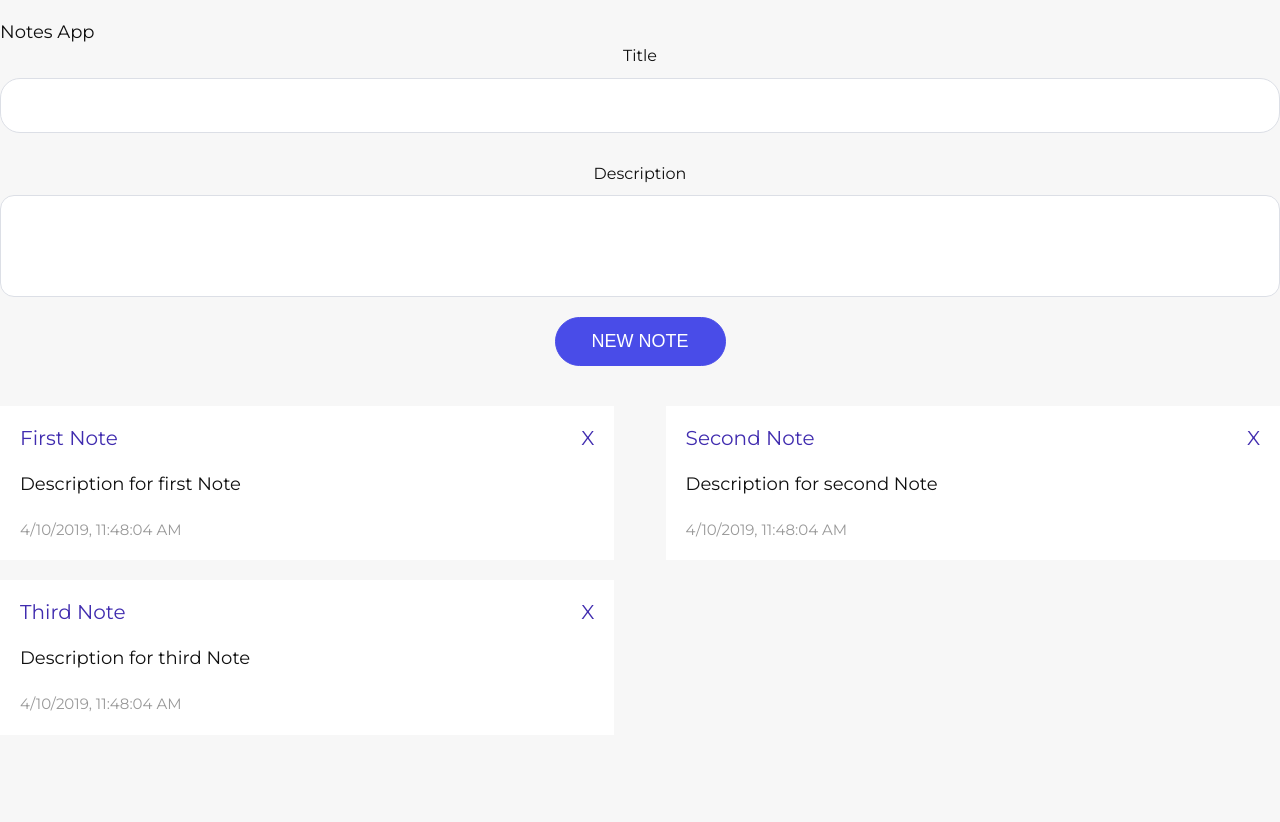
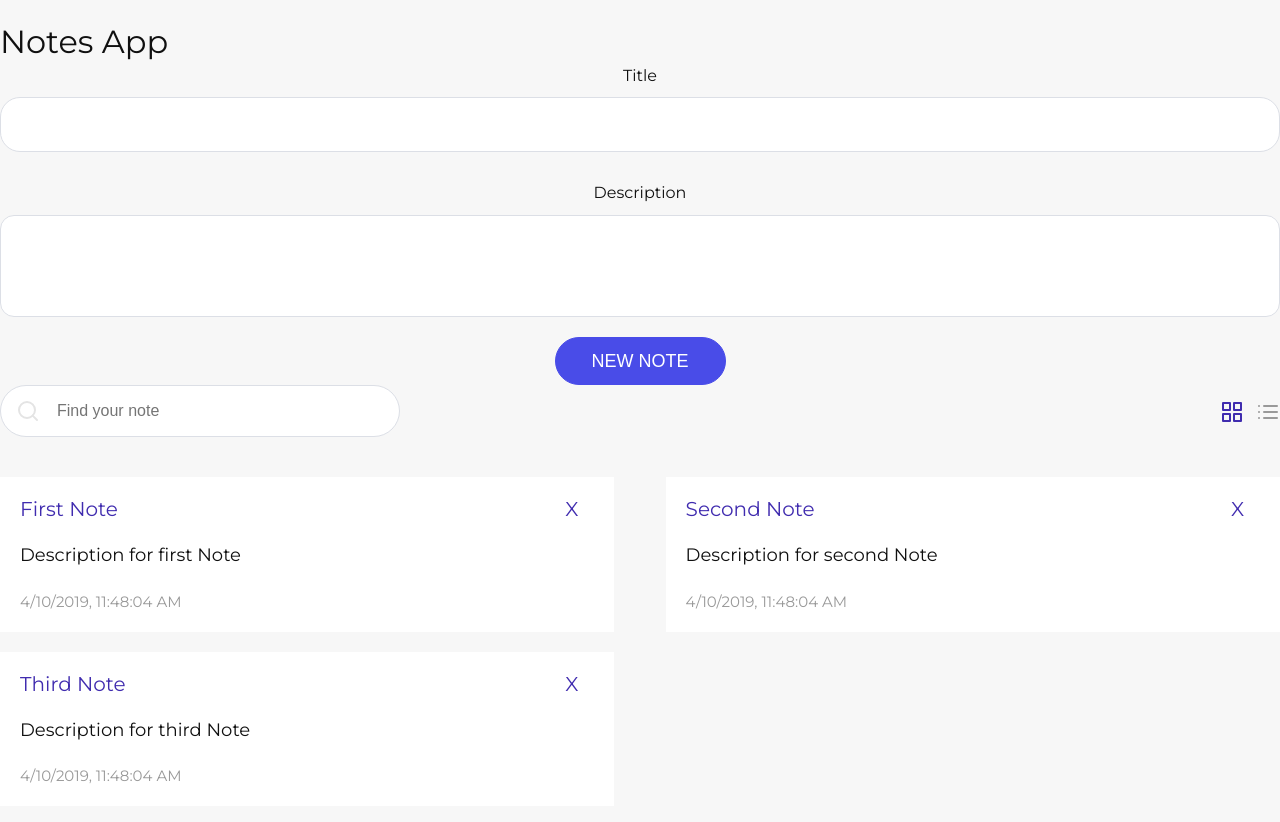
Before and after one commit to alter-eggo/Notes-app, a Vue app: page / in a window 1280 px wide. Shown: the top 822 px of the page. Built offline with nearby package versions, Linux system fonts and the light colour scheme.

Commit message:
Search and toggle
Added the ability to search among the notes and to toggle the ways of display

```diff
--- a/src/App.vue
+++ b/src/App.vue
@@ -4,12 +4,29 @@
         <section>
           <div class="container">
             <h1> {{ title }}</h1>
+
+            <!-- message -->
             <message v-if="message" :message="message"/>
-            <newNote
-            :note="note"
-            @addNote="addNote"
-            />
-            <notes :notes="notes" @remove="removeNote"/>
+
+            <!-- add new note -->
+            <newNote :note="note" @addNote="addNote"/>
+
+            <div class="note-header">
+              <!-- search -->
+              <search :value="search"
+              placeholder="Find your note"
+              @search="search = $event"/>
+
+              <!-- icons control -->
+              <div class="icons">
+                <svg :class="{active: grid }" @click="grid = true" style="cursor: pointer;" xmlns="http://www.w3.org/2000/svg" width="24" height="24" viewBox="0 0 24 24" fill="none" stroke="currentColor" stroke-width="2" stroke-linecap="round" stroke-linejoin="round" ><rect x="3" y="3" width="7" height="7"></rect><rect x="14" y="3" width="7" height="7"></rect><rect x="14" y="14" width="7" height="7"></rect><rect x="3" y="14" width="7" height="7"></rect></svg>
+                <svg :class="{active: !grid }" @click="grid = false" style="cursor: pointer;" xmlns="http://www.w3.org/2000/svg" width="24" height="24" viewBox="0 0 24 24" fill="none" stroke="currentColor" stroke-width="2" stroke-linecap="round" stroke-linejoin="round"><line x1="8" y1="6" x2="21" y2="6"></line><line x1="8" y1="12" x2="21" y2="12"></line><line x1="8" y1="18" x2="21" y2="18"></line><line x1="3" y1="6" x2="3" y2="6"></line><line x1="3" y1="12" x2="3" y2="12"></line><line x1="3" y1="18" x2="3" y2="18"></line></svg>
+              </div>
+            </div>
+
+            <!-- note list -->
+            <notes :notes="notesFilter" :grid="grid" @remove="removeNote"/>
+
           </div>
         </section>
       </div>
@@ -20,17 +37,20 @@
 import message from '@/components/Message.vue'
 import newNote from '@/components/NewNote.vue'
 import notes from '@/components/Notes.vue'
-
+import search from '@/components/Search.vue'
 export default {
   components: {
     message,
     newNote,
-    notes
+    notes,
+    search
   },
   data() {
     return{
       title: 'Notes App',
+      search: '',
       message: null,
+      grid: true,
       note: {
         title: '',
         description: ''
@@ -53,6 +73,24 @@
     ]
 }
 },
+computed: {
+  notesFilter() {
+    let array = this.notes
+    let search = this.search
+    if (!search) return array
+
+    search = search.trim().toLowerCase()
+
+    //Filter
+    array = array.filter(function (item) {
+      if (item.title.toLowerCase().indexOf(search) !== -1) {
+        return item
+      }
+    })
+    //error
+    return array
+  }
+},
 methods: {
   addNote() {
     let {title, description} = this.note
@@ -73,12 +111,25 @@
   removeNote(index){
     this.notes.splice(index, 1)
   }
-
 }
 
 }
 </script>
 
 <style lang="scss" scoped>
-
+h1{
+  font-size: 32px;
+}
+.note-header{
+  svg{
+    margin-right: 12px;
+    color: #999999;
+    &.active{
+      color: #402caf;
+    }
+    &:last-child{
+      margin-right: 0
+    }
+  }
+}
 </style>
--- a/src/components/Notes.vue
+++ b/src/components/Notes.vue
@@ -1,7 +1,7 @@
 <template lang="html">
   <div class="notes">
-    <div class="note" v-for="(note, index) in notes" :key="index">
-      <div class="note-header">
+    <div class="note" :class="{full: !grid}" v-for="(note, index) in notes" :key="index">
+      <div class="note-header" :class="{full: !grid}">
         <p> {{ note.title }} </p>
         <p style="cursor: pointer;" @click="removeNote(index)">X</p>
       </div>
@@ -19,6 +19,10 @@
     notes: {
       type: Array,
       required: true
+    },
+    grid: {
+      type: Boolean,
+      required: true
     }
   },
   methods: {
@@ -30,7 +34,7 @@
 }
 </script>
 
-<style lang="scss" scoped>
+<style lang="scss">
 .notes{
   display: flex;
   align-items: center;
@@ -43,6 +47,15 @@
   padding: 18px 20px;
   margin-bottom: 20px;
   background-color: #ffffff;
+  &.full{
+    width: 100%;
+    text-align: center;
+  }
+  &:hover{
+    box-shadow: 0 30px 30px rgba(0, 0, 0, .04);
+    transform: translate(0, -6px);
+    transition: 0.2s;
+  }
 }
 .note-body{
   p {
@@ -57,9 +70,13 @@
   display: flex;
   align-items: center;
   justify-content: space-between;
+  &.full{
+    justify-content: center;
+  }
   p{
     font-size: 20px;
-    color: #402caf
+    color: #402caf;
+    margin-right: 16px;
   }
 }
 </style>
--- /dev/null
+++ b/src/components/Search.vue
@@ -0,0 +1,68 @@
+<template>
+  <div class="wrapper__search">
+
+    <!-- Search -->
+    <div class="search">
+      <div class="search-icon"><svg xmlns="http://www.w3.org/2000/svg" width="24" height="24" viewBox="0 0 24 24" fill="none" stroke="currentColor" stroke-width="2" stroke-linecap="round" stroke-linejoin="round" class="feather feather-search"><circle cx="11" cy="11" r="8"></circle><line x1="21" y1="21" x2="16.65" y2="16.65"></line></svg></div>
+    </div>
+    <!-- Search input -->
+    <input type="text" :placeholder="placeholder" v-model="search"/>
+
+  </div>
+</template>
+
+<script>
+export default {
+  props: {
+    value: {
+      type: String,
+      required: true
+    },
+    placeholder: {
+      type: String,
+      default: 'Search'
+    }
+  },
+  data () {
+    return { search: this.value }
+  },
+  watch: {
+    search (val) {
+      this.$emit('search', val);
+    }
+  }
+}
+</script>
+
+<style scoped>
+svg {
+  color: #e4e4e4;
+}
+/* Search */
+.wrapper__search {
+  position: relative;
+}
+.search {
+  top: 0px;
+  bottom: 0px;
+  left: 0px;
+  position: absolute;
+}
+.search-icon {
+  height: 100%;
+  padding-left: 16px;
+  padding-right: 16px;
+  align-items: center;
+  display: flex;
+}
+input {
+  padding: 16px 16px 16px 56px !important;
+  margin-bottom: 0px;
+  border-radius: 30px;
+  color: #909399;
+  font-size: 16px;
+  min-width: 400px;
+  height: auto;
+}
+
+</style>
```
Also changed, not shown: src/assets/column.svg (added), src/assets/grid.svg (added).
